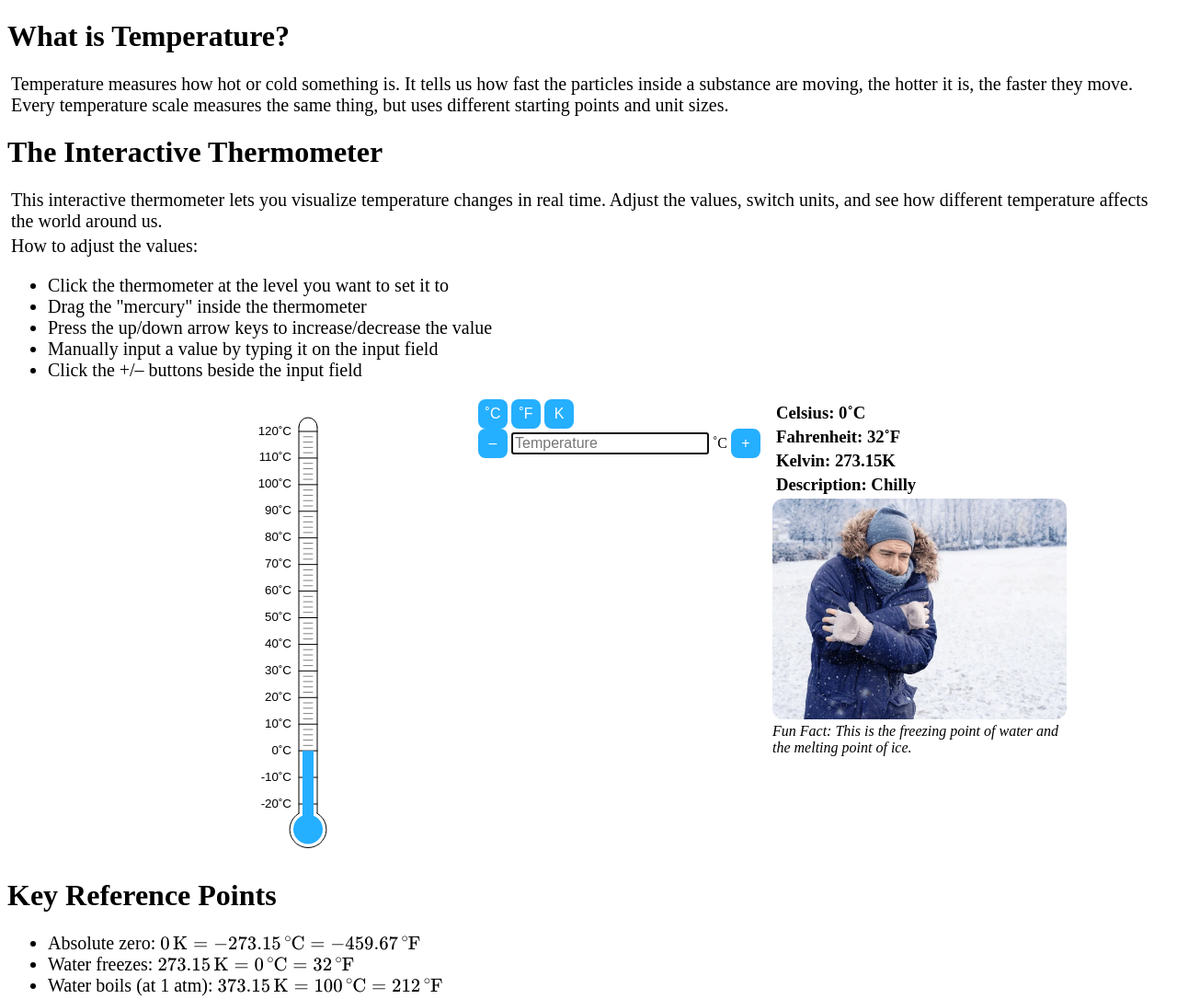
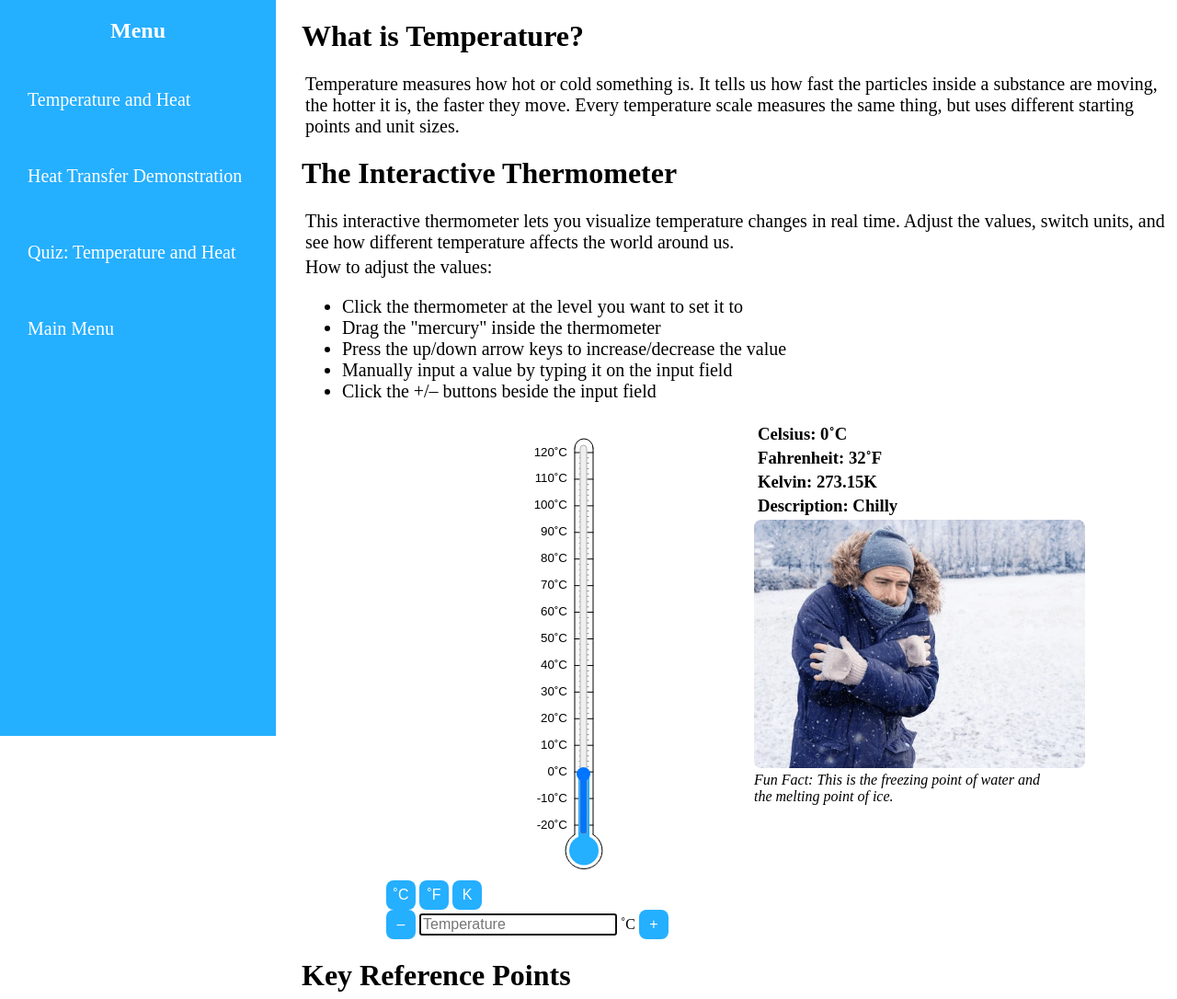
Before and after one commit to KuriGohan1992/interactive-thermometer, a plain HTML site: page index.html in a window 1280 px wide. Shown: the top 1086 px of the page at 92% size. Drawn offline with nearby package versions, Linux system fonts and the light colour scheme.

Commit message:
Added sidebar

```diff
--- a/index.html
+++ b/index.html
@@ -11,6 +11,16 @@
         <script async src="https://cdn.jsdelivr.net/npm/mathjax@3/es5/tex-mml-chtml.js"></script>
     </head>
     <body>
+        <div id="sidebar">
+            <h2 style="text-align: center;">Menu</h2>
+            <ul style="list-style: none;">
+                <li>Temperature and Heat</li>
+                <a href="https://jade-notauserdotcom.github.io/InHeatTransfer/index.html"><li>Heat Transfer Demonstration</li></a>
+                <a href="https://super-kriztan.github.io/Conversion-Quiz/"><li>Quiz: Temperature and Heat</li>
+                <a href="https://ronald2117.github.io/calphy-website/"><li>Main Menu</li></a>
+            </ul>
+        </div>
+        <div id="main-content">
             <div>
                 <h1>What is Temperature?</h1>
                 <h4>Temperature measures how hot or cold something is. It tells us how fast the particles inside a substance are moving, the hotter it is, the faster they move. Every temperature scale measures the same thing, but uses different starting points and unit sizes.</h4>
@@ -29,6 +39,7 @@
                 </h4>
             </div>
             <div class="content">
+                <div>
                     <div class="thermometer-container">
                         <input class="slider" id="thermometer-slider" type="range" min="-20" max="120" step="0.01" value="0">
                         <?xml version="1.0" encoding="UTF-8" ?><svg xmlns="http://www.w3.org/2000/svg" version="1.1" width="150" height="500">	<path d="M-7.105427357601002e-14 500 L150 500 L150 -2.842170943040401e-14 L-1.4210854715202004e-14 -2.842170943040401e-14 L-7.105427357601002e-14 500 Z" stroke="rgb(255, 255, 255)" stroke-opacity="1" stroke-width="1" stroke-linecap="square" fill="rgb(255, 255, 255)" fill-opacity="1"></path>
@@ -141,6 +152,7 @@
                             <button data-op="plus" class="arith-btn" id="plus-btn">+</button>
                         </div>
                     </div>
+                </div>
                 <div>
                     <div>
                         <h3>Celsius: <span id="celsius"></span></h3>
@@ -165,7 +177,6 @@
                 <h5>Local student creates a thermometer with absolute zero (ba dum tss) help from AI and almost dies for it (21st Century)</h5>
             </div> -->
 
-        </div>
             <div id="lesson">
 
                 <h1>Key Reference Points</h1>
@@ -221,7 +232,6 @@
                     </ul>
                 </h4>
 
-
                 <h1>Quick Examples</h1>
                 <h4>
                     <details open>
@@ -263,5 +273,6 @@
 
                 </h4>
             </div>
+        </div>
     </body>
 </html>
--- a/style.css
+++ b/style.css
@@ -1,5 +1,7 @@
 :root {
     --theme: #25afff;
+    --theme-darker: color-mix(in srgb, var(--theme) 90%, black);
+    --sidebar-width: 300px;
 }
 
 h3 {
@@ -30,8 +32,13 @@ h5 {
 button {
     outline: none;
     border: 0px;
+    transition: background-color 0.5s ease-out;
     background-color: var(--theme);
     color: white;
+}
+
+button:hover {
+    scale: 1.05;
 }
 
 .temp-btn {
@@ -66,13 +73,49 @@ button {
     height: 30px;
     width: 425px;
     rotate: 270deg;
-    opacity: 0;
+    opacity: 1;
 }
 
 .video-container {
     margin-top: 20px;
     width: 896px;
     height: 504px;
+}
+
+#sidebar {
+    position: fixed;
+    top: 0;
+    left: 0;
+    width: var(--sidebar-width);
+    height: 100%;
+    transition: background-color 0.5s ease-out;
+    background-color: var(--theme);
+    color: white;
+}
+
+a {
+    color: white;
+    text-decoration: none;
+}
+
+#sidebar ul {
+    margin: 0px;
+    padding: 0px;
+    list-style: none;
+}
+
+#sidebar ul li {
+    padding: 30px 0 30px 30px;
+    font-size: 20px;
+}
+
+#sidebar ul li:hover {
+    background-color: var(--theme-darker);
+}
+
+#main-content {
+    margin-left: var(--sidebar-width);
+    padding-left: 20px;
 }
 
 #circle, #mercury {
@@ -84,10 +127,10 @@ button {
 
 
 #image {
-    width: 320px;
-    height: 240px;
+    width: 360px;
+    height: 270px;
     object-fit: cover;
-    border-radius: 12px;
+    border-radius: 8px;
 
 }
 
```
Lines whose indentation alone changed are shown as unchanged.
